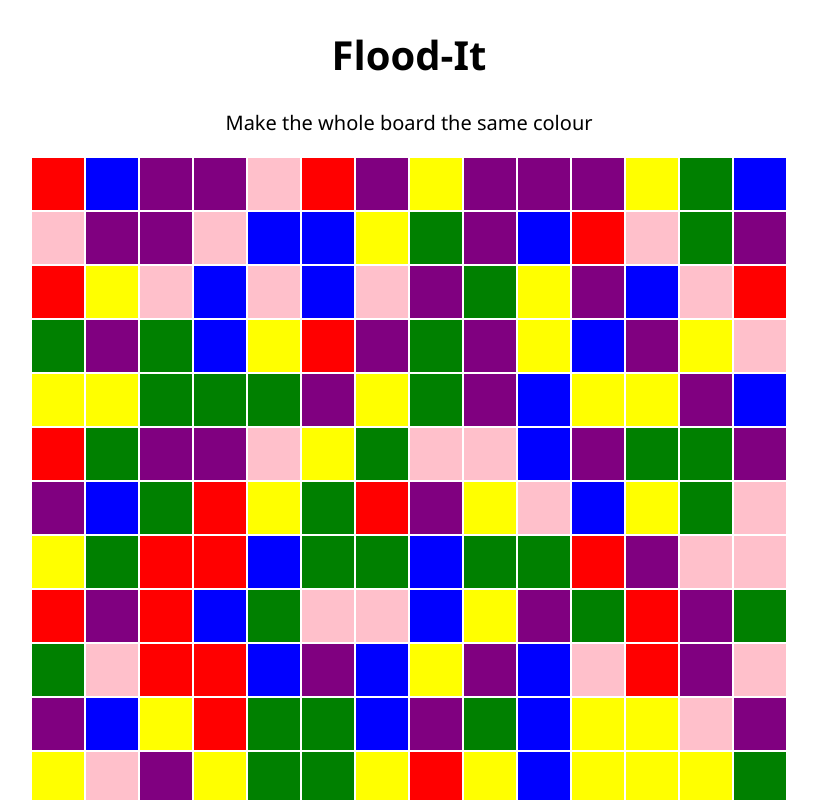
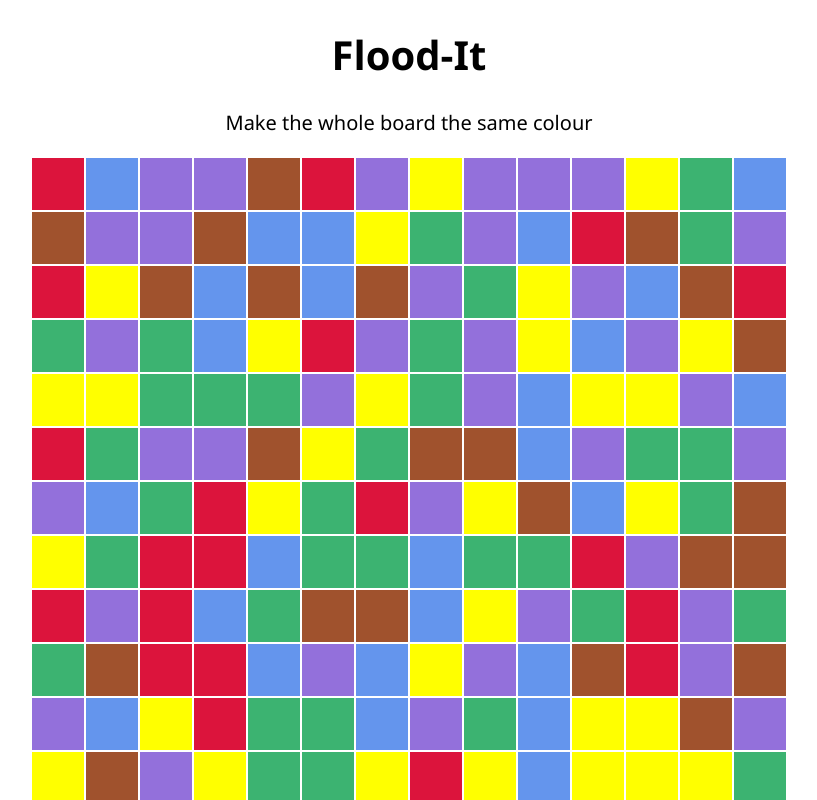
Before and after one commit to Velitheda/react-flood-it, a React (Create React App) app: page / in a window 1280 px wide. Shown: the top 800 px of the page, without its empty margins (231-1048 px from the left). Built offline with nearby package versions, Linux system fonts and the light colour scheme.

Commit message:
Adjusted colours

```diff
--- a/src/GameLogic.ts
+++ b/src/GameLogic.ts
@@ -107,4 +107,4 @@ export function isBoardFlooded(board: string[][]): boolean {
 //   return []
 // }
 
-const colours = ['red', 'blue', 'green', 'yellow', 'purple', 'pink']
+export const colours = ['Crimson', 'CornflowerBlue', 'MediumSeaGreen', 'yellow', 'MediumPurple', 'Sienna']
--- a/src/components/Board.tsx
+++ b/src/components/Board.tsx
@@ -1,9 +1,6 @@
 import * as React from 'react'
 import './Board.css'
-import {floodRegion, Cell} from '../GameLogic';
-
-
-const colours = ['red', 'blue', 'green', 'yellow', 'purple', 'pink']
+import {floodRegion, colours, Cell} from '../GameLogic';
 
 export interface IBoardProps {
   size: number
```
